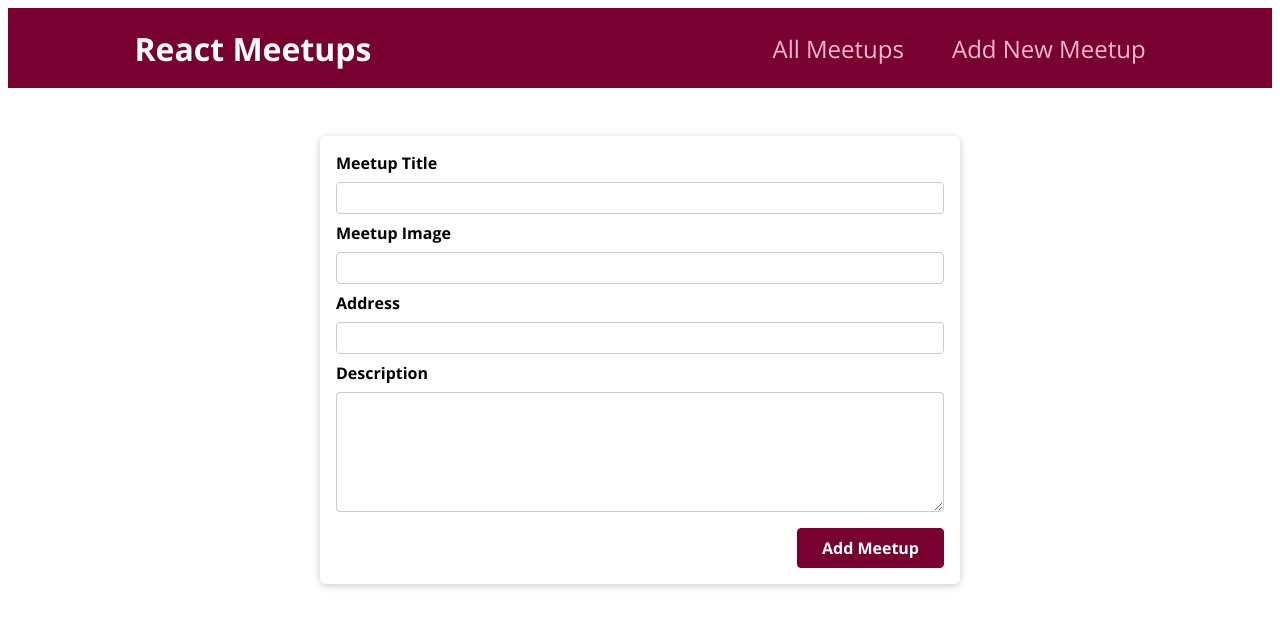
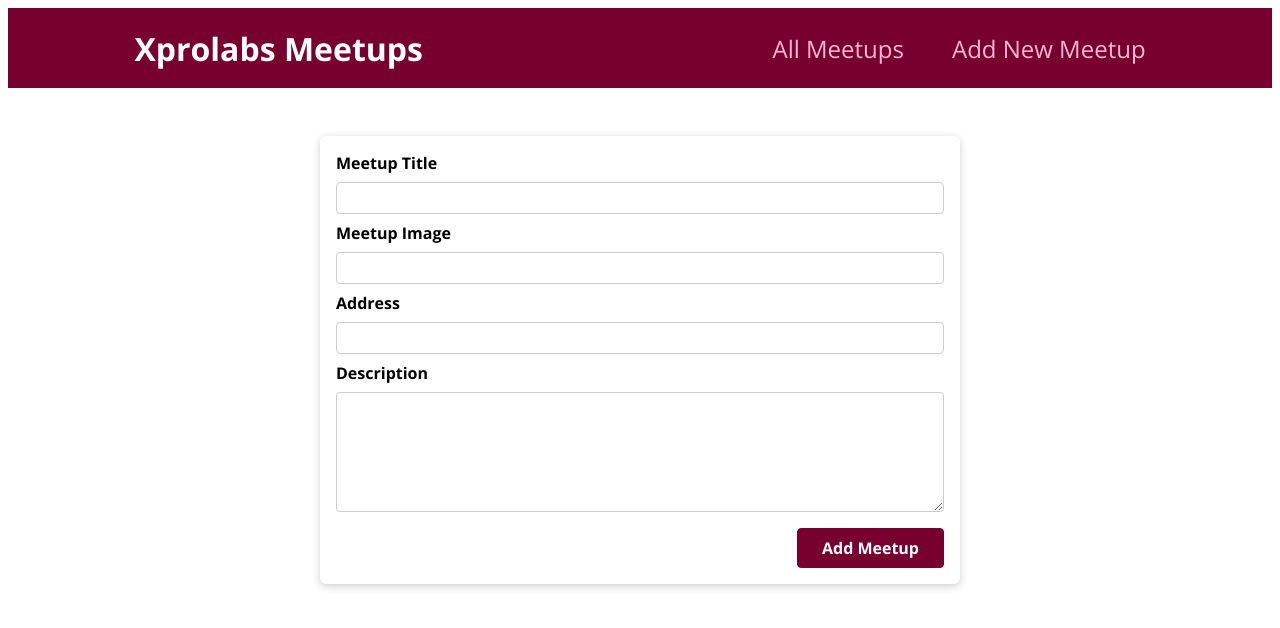
Before and after one commit to walayatali/xprolabs-meetup, a Next.js app: page /new-meetup in a window 1280 px wide. Shown: the top 628 px of the page. Built offline with nearby package versions, Linux system fonts and the light colour scheme.

Commit message:
updated fallback for production and added loading for fallback

```diff
--- a/components/layout/MainNavigation.js
+++ b/components/layout/MainNavigation.js
@@ -5,7 +5,7 @@ function MainNavigation() {
 
   return (
     <header className={classes.header}>
-      <div className={classes.logo}>React Meetups</div>
+      <div className={classes.logo}>Xprolabs Meetups</div>
       <nav>
         <ul>
           <li>
--- a/pages/index.js
+++ b/pages/index.js
@@ -2,7 +2,6 @@ import { MongoClient } from 'mongodb';
 import MeetupList from '../components/meetups/MeetupList';
 
 export async function getStaticProps() {
-
 	const client = await MongoClient.connect('mongodb+srv://walayat37:walayat37Mongo@expensetracker.ijusz.mongodb.net/?retryWrites=true&w=majority');
 	const db = client.db();
 	const meetupsCollection = db.collection('meetups');
```
Also changed, not shown: pages/[meetUpId]/index.js (+6 -2 lines).
